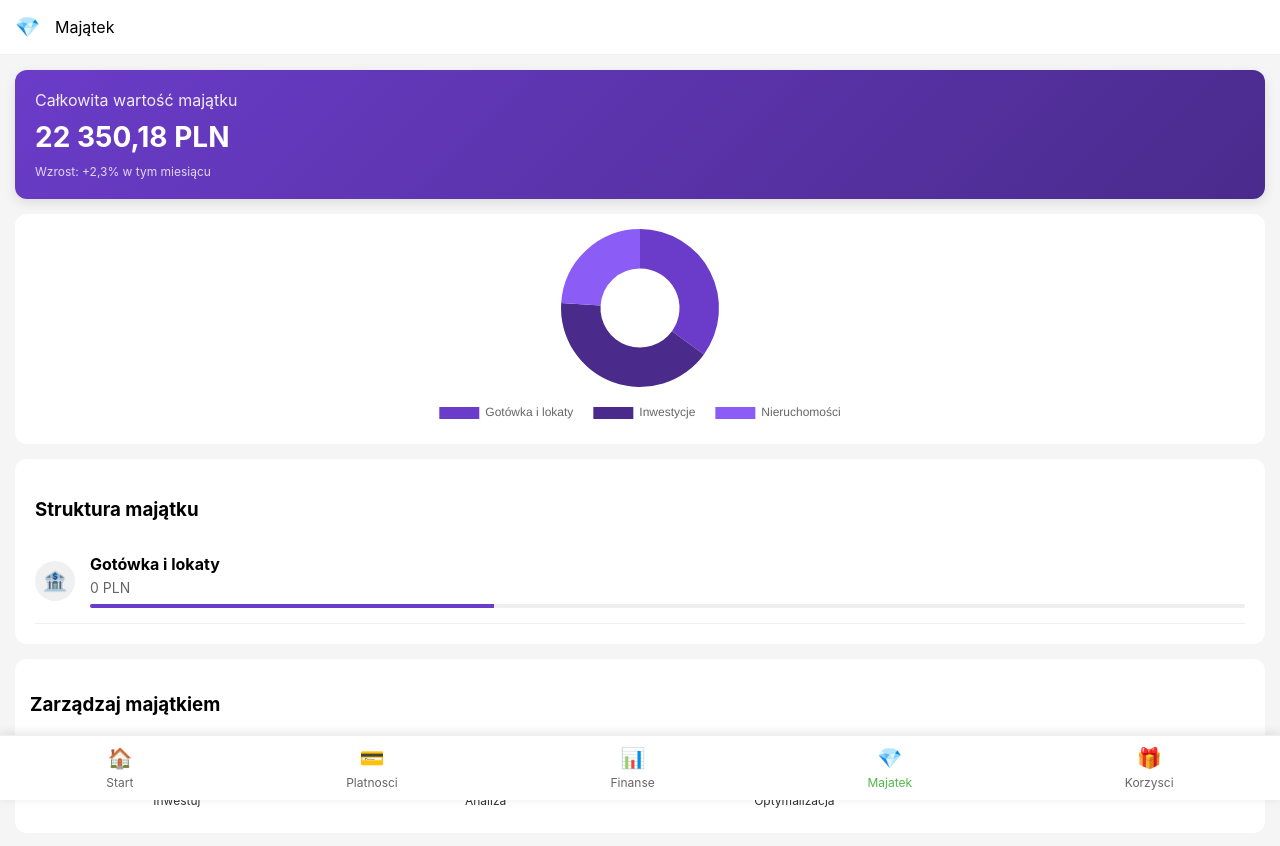
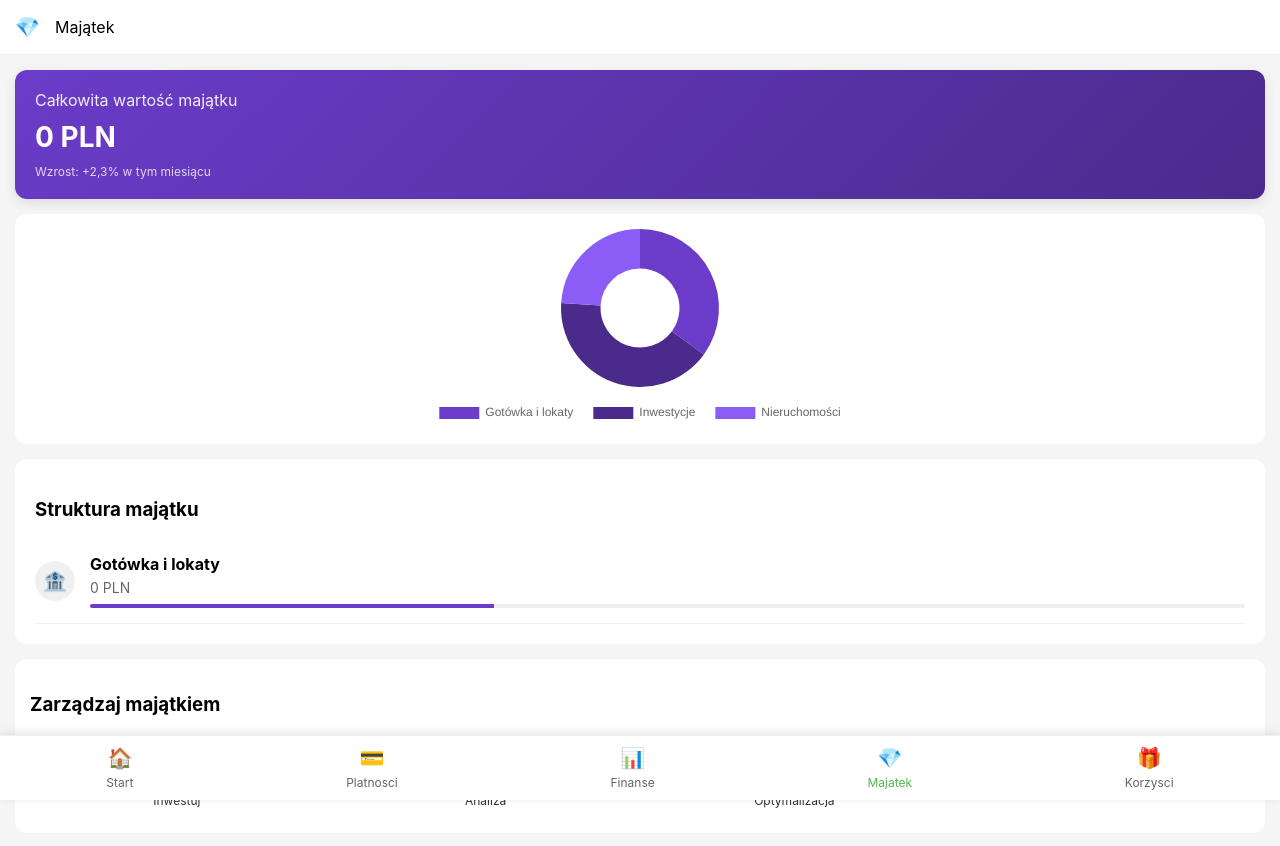
Before and after one commit to Medessi/bankas, a plain HTML site: page majatek.html in a window 1280 px wide. Drawn offline with nearby package versions, Linux system fonts and the light colour scheme.

Commit message:
majatek.html

```diff
--- a/majatek.html
+++ b/majatek.html
@@ -13,7 +13,7 @@
 
 <div class="wealth-summary">
   <div style="opacity: 0.9">Całkowita wartość majątku</div>
-  <div class="total-value">22 350,18 PLN</div>
+  <div class="total-value">0 PLN</div>
   <div style="font-size: 12px; opacity: 0.8">Wzrost: +2,3% w tym miesiącu</div>
 </div>
 
```
